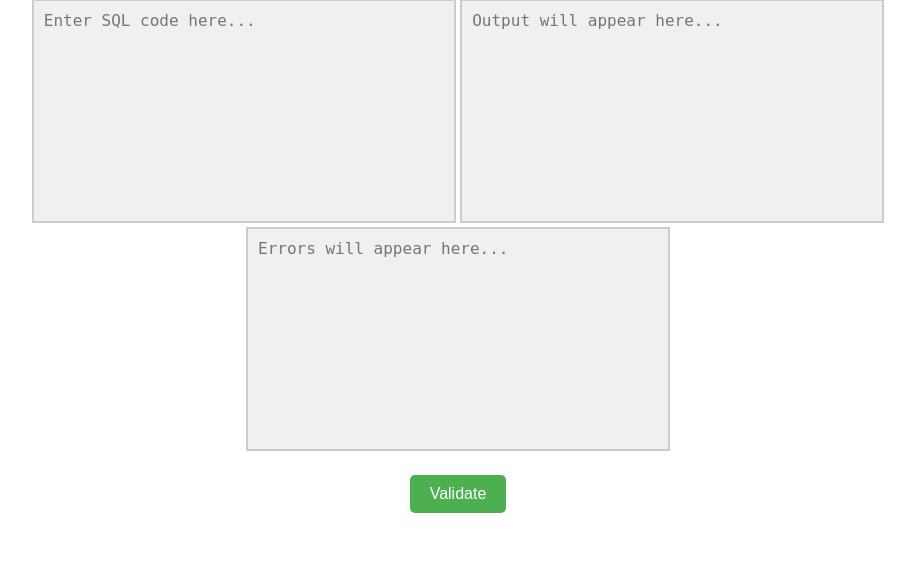
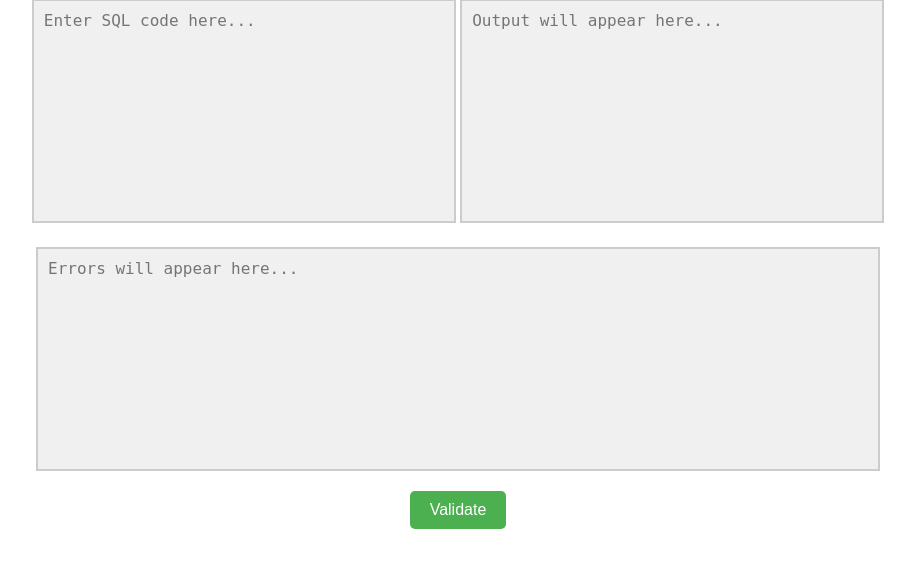
Before and after one commit to dabuhuhu/SQL-DML-Validator, a Flask app: page / in a window 1280 px wide. Shown: the part 183-751 px from the top of the page, without its empty margins (182-1097 px from the left). Run offline with Flask 3, Linux system fonts and the light colour scheme; some libraries are stand-ins or nearby versions.

Commit message:
improved box sizes

```diff
--- a/static/style.css
+++ b/static/style.css
@@ -16,7 +16,6 @@ body {
     transition: background-color 0.3s, color 0.3s;
 }
 
-/* Box and Textarea styling */
 .box {
     display: flex;
     justify-content: center;
@@ -46,6 +45,20 @@ textarea.error {
     cursor: not-allowed;
 }
 
+.box2 {
+    display: flex;
+    justify-content: center;
+    margin-top: 20px;
+}
+
+textarea.error {
+    width: calc(2 * 400px + 20px);
+    /* Double the width of the input and output fields, including the gap */
+    height: 200px;
+    border: 2px solid #ccc;
+}
+
+/* Button Styling */
 button {
     margin-top: 20px;
     padding: 10px 20px;
--- a/templates/index.html
+++ b/templates/index.html
@@ -68,4 +68,5 @@
 </body>
 
 
+
 </html>
```
